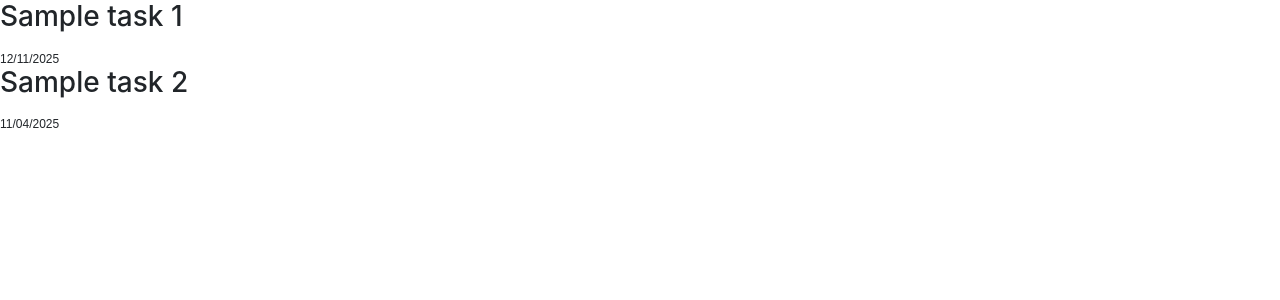
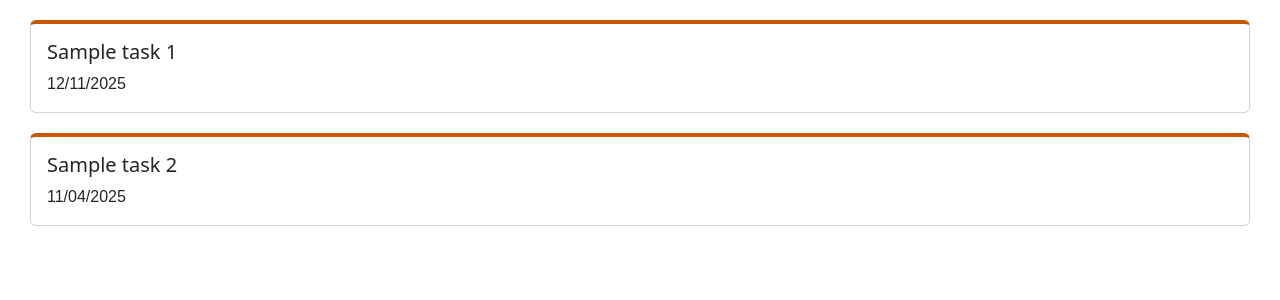
Before and after one commit to Wither19/NewTodoAppProject, a React (Vite) app: page / in a window 1280 px wide. Shown: the top 300 px of the page. Built offline with nearby package versions, Linux system fonts and the light colour scheme.

Commit message:
Add accent color strips to top of todo list items

```diff
--- a/package.json
+++ b/package.json
@@ -14,6 +14,7 @@
     "bootstrap": "^5.3.8",
     "moment": "^2.30.1",
     "react": "^19.2.3",
+    "react-bootstrap": "^2.10.10",
     "react-dom": "^19.2.3"
   },
   "devDependencies": {
--- a/src/App.scss
+++ b/src/App.scss
@@ -24,6 +24,13 @@ $text-elems: (
 	".list-group-item"
 );
 
+$todo-status-color-mappings: (
+	"ok": "#A9A9A9",
+	"incomplete": "#FF7518",
+	"urgent": "#CC5500",
+	"complete": "#228B22"
+);
+
 @each $header in $headers {
 	#{$header} {
 		font-family: $header-font;
@@ -36,24 +43,12 @@ $text-elems: (
 	}
 }
 
-.completed {
-	text-decoration: line-through;
-	color: grey;
+@each $status, $status-color in $todo-status-color-mappings {
+	.card.todo-list-item.#{$status} {
+		border-top: 4px solid #{$status-color};
+	}
 }
 
-.cursor {
-	user-select: none;
-	cursor: pointer;
+.todo-list-wrapper {
+	margin: 20px 30px;
 }
-
-.list-group-item {
-	.badge {
-		opacity: 0;
-		transition: background-color 150ms, opacity 200ms;
-	}
-
-	&:hover .badge,
-	.badge:hover {
-		opacity: 1;
-	}
-}
--- a/src/TodoItem.ts
+++ b/src/TodoItem.ts
@@ -1,5 +1,5 @@
 import todoJSON from "./todo-sample.json"
-import { TodoItemStatus } from "./types"
+import { TodoItemStatus } from "./enums"
 import type { Todo } from "./types"
 import { getItemStatus } from "./functions"
 import moment from "moment"
--- a/src/TodoListItem.tsx
+++ b/src/TodoListItem.tsx
@@ -1,15 +1,22 @@
 import { TodoItem } from "./TodoItem"
+import { Card, CardBody, CardTitle, CardText } from "react-bootstrap"
 
 type TodoListItemProps = {
   todo: TodoItem
 }
 
 function TodoListItem({ todo }: TodoListItemProps) {
+  const name = todo.getName();
+  const fullDate = todo.getFullDate();
+  const status = todo.getStatus();
+
   return (
-    <div>
-      <h3 key={todo.getName()}>{todo.getName()}</h3>
-      <sub>{todo.getFullDate()}</sub>
-    </div>
+    <Card className={`todo-list-item ${status}`} key={name}>
+      <CardBody>
+        <CardTitle>{name}</CardTitle>
+        <CardText>{fullDate}</CardText>
+      </CardBody>
+    </Card>
   )
 }
 
--- a/src/TodoListWrapper.tsx
+++ b/src/TodoListWrapper.tsx
@@ -4,7 +4,11 @@ import TodoListItem from "./TodoListItem"
 type TodoListWrapperProps = { list: TodoItem[] }
 
 function TodoListWrapper({ list }: TodoListWrapperProps) {
-  return list.map((todo) => <TodoListItem todo={todo} />)
+  return list.map(todo => (
+  <div className="todo-list-wrapper">
+      <TodoListItem todo={todo} />
+  </div>
+  ))
 }
 
 export default TodoListWrapper
--- /dev/null
+++ b/src/enums.ts
@@ -0,0 +1,7 @@
+export enum TodoItemStatus {
+  OK = "ok",
+  IMPORTANT = "important",
+  URGENT = "urgent",
+  COMPLETE = "complete",
+  LATE = "late"
+}
--- a/src/functions.ts
+++ b/src/functions.ts
@@ -1,6 +1,6 @@
 import moment from "moment"
 import type { TodoListOptions } from "./types"
-import { TodoItemStatus } from "./types"
+import { TodoItemStatus } from "./enums"
 
 /**
  * Converts all strings in the given array to lowercase.
--- a/src/types.ts
+++ b/src/types.ts
@@ -10,14 +10,6 @@ export interface Todo {
 	date: string
 }
 
-export enum TodoItemStatus {
-	OK = "ok",
-	IMPORTANT = "important",
-	URGENT = "urgent",
-	COMPLETE = "complete",
-	LATE = "late"
-}
-
 export interface TodoListOptions {
 	"thresholdForImportant": number,
 	"thresholdForUrgent": number
```
Also changed, not shown: 1 other file (tests, documents, lock files or other folders).
